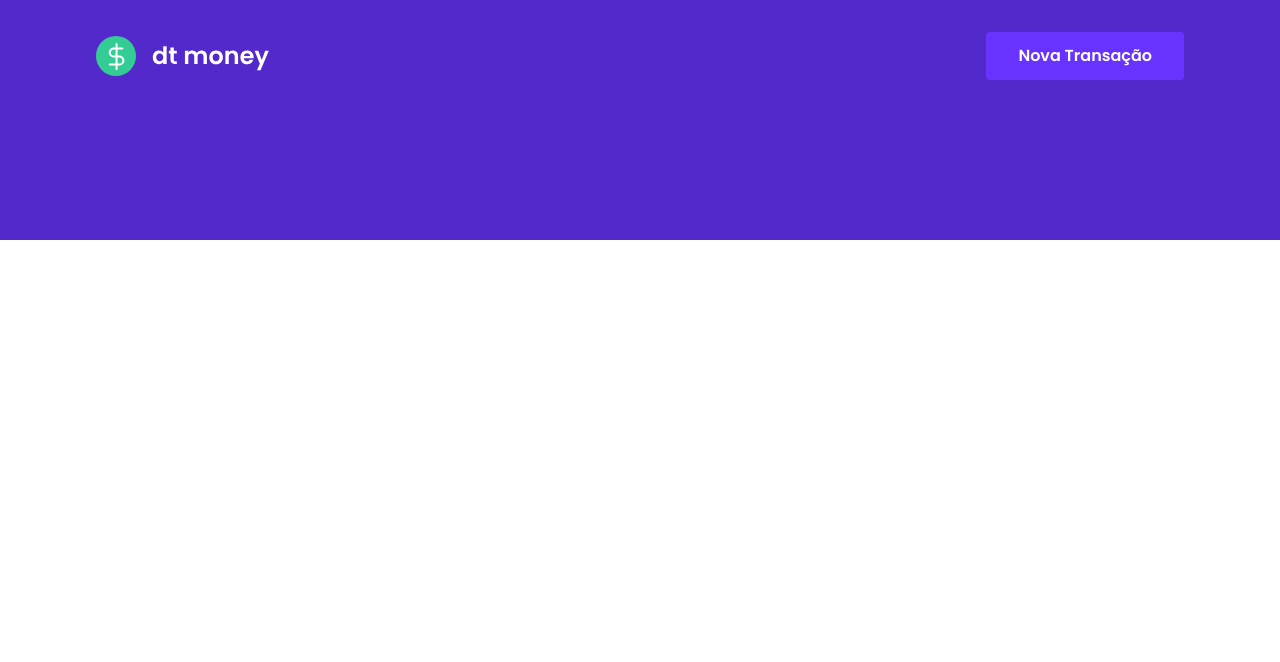
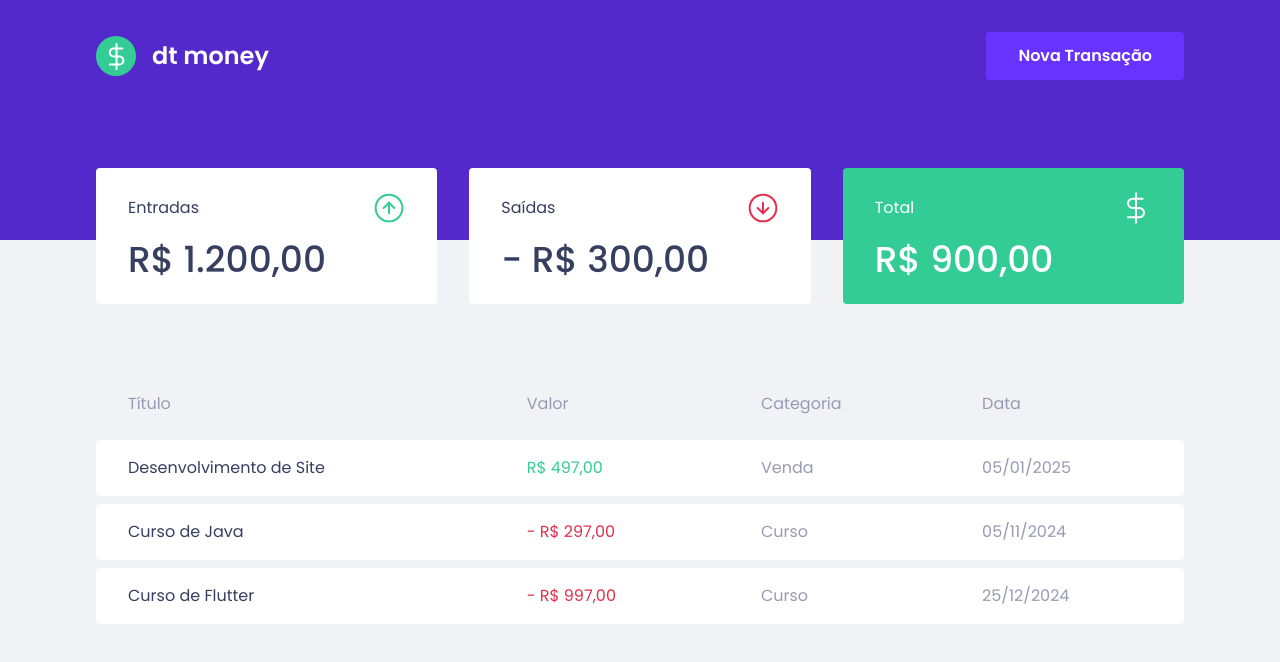
Before and after one commit to renyzeraa/dt-money, a React (Vite) app: page / in a window 1280 px wide. Shown: the top 662 px of the page. Built offline with nearby package versions, Linux system fonts and the light colour scheme.

Commit message:
feat: componentes base summary da dashboard

```diff
--- a/index.html
+++ b/index.html
@@ -13,7 +13,7 @@
   <title>DT Money</title>
 </head>
 
-<body class="!font-inter">
+<body class="bg-color-bg">
   <div id="root"></div>
   <script type="module" src="/src/main.tsx"></script>
 </body>
--- a/src/App.tsx
+++ b/src/App.tsx
@@ -1,9 +1,11 @@
+import { Dashboard } from "./components/dashboard";
 import { Header } from "./components/header";
 
 export function App() {
   return (
     <>
       <Header />
+      <Dashboard />
     </>
   )
 }
--- /dev/null
+++ b/src/components/dashboard.tsx
@@ -0,0 +1,11 @@
+import { Summary } from "./summary";
+import { TransitionsTable } from "./transitions-table";
+
+export function Dashboard() {
+  return (
+    <main className="max-w-[1120px] mx-auto py-10 px-4">
+      <Summary />
+      <TransitionsTable />
+    </main>
+  )
+}
--- /dev/null
+++ b/src/components/summary.tsx
@@ -0,0 +1,37 @@
+import incomeSvg from '../assets/income.svg'
+import outcomeSvg from '../assets/outcome.svg'
+import totalSvg from '../assets/total.svg'
+
+export function Summary() {
+  return (
+    <section className='flex justify-between items-center gap-x-8 -mt-28'>
+      <div className='px-[32px] text-color-title py-[24px] rounded flex-1 bg-white'>
+        <header className='flex justify-between items-center mb-4'>
+          <p className='text-base '>Entradas</p>
+          <img src={incomeSvg} alt="Entradas" />
+        </header>
+        <strong className='text-4xl font-medium'>
+          R$ 1.200,00
+        </strong>
+      </div>
+      <div className='px-[32px] text-color-title py-[24px] rounded flex-1 bg-white'>
+        <header className='flex justify-between items-center mb-4'>
+          <p className='text-base'>Saídas</p>
+          <img src={outcomeSvg} alt="Saídas" />
+        </header>
+        <strong className='text-4xl font-medium'>
+          - R$ 300,00
+        </strong>
+      </div>
+      <div className='bg-green text-white px-[32px] py-[24px] rounded flex-1'>
+        <header className='flex justify-between items-center mb-4'>
+          <p className='text-base'>Total</p>
+          <img src={totalSvg} alt="Total" />
+        </header>
+        <strong className='text-4xl font-medium'>
+          R$ 900,00
+        </strong>
+      </div>
+    </section>
+  )
+}
--- /dev/null
+++ b/src/components/transitions-table.tsx
@@ -0,0 +1,37 @@
+export function TransitionsTable() {
+  return (
+    <div className="max-w-[1120px] mx-auto mt-16">
+      <table className="w-full border-separate border-spacing-y-2">
+        <thead>
+          <tr>
+            <th className="text-color-text text-left font-normal px-8 py-4 leading-6">Título</th>
+            <th className="text-color-text text-left font-normal px-8 py-4 leading-6">Valor</th>
+            <th className="text-color-text text-left font-normal px-8 py-4 leading-6">Categoria</th>
+            <th className="text-color-text text-left font-normal px-8 py-4 leading-6">Data</th>
+          </tr>
+        </thead>
+
+        <tbody className="text-color-text">
+          <tr className="bg-shape-principal">
+            <td className="border-none px-8 py-4 rounded-s text-color-title">Desenvolvimento de Site</td>
+            <td className="border-none px-8 py-4 text-green">R$ 497,00</td>
+            <td className="border-none px-8 py-4">Venda</td>
+            <td className="border-none px-8 py-4 rounded-e">05/01/2025</td>
+          </tr>
+          <tr className="bg-shape-principal">
+            <td className="border-none px-8 py-4 rounded-s text-color-title">Curso de Java</td>
+            <td className="border-none px-8 py-4 text-red">- R$ 297,00</td>
+            <td className="border-none px-8 py-4">Curso</td>
+            <td className="border-none px-8 py-4 rounded-e">05/11/2024</td>
+          </tr>
+          <tr className="bg-shape-principal">
+            <td className="border-none px-8 py-4 rounded-s text-color-title">Curso de Flutter</td>
+            <td className="border-none px-8 py-4 text-red">- R$ 997,00</td>
+            <td className="border-none px-8 py-4">Curso</td>
+            <td className="border-none px-8 py-4 rounded-e">25/12/2024</td>
+          </tr>
+        </tbody>
+      </table>
+    </div>
+  )
+}
--- a/src/main.tsx
+++ b/src/main.tsx
@@ -1,6 +1,6 @@
 import { StrictMode } from 'react'
 import { createRoot } from 'react-dom/client'
-import { App } from './App.tsx'
+import { App } from './app.tsx'
 import './index.css'
 
 createRoot(document.getElementById('root') as HTMLElement).render(
```
